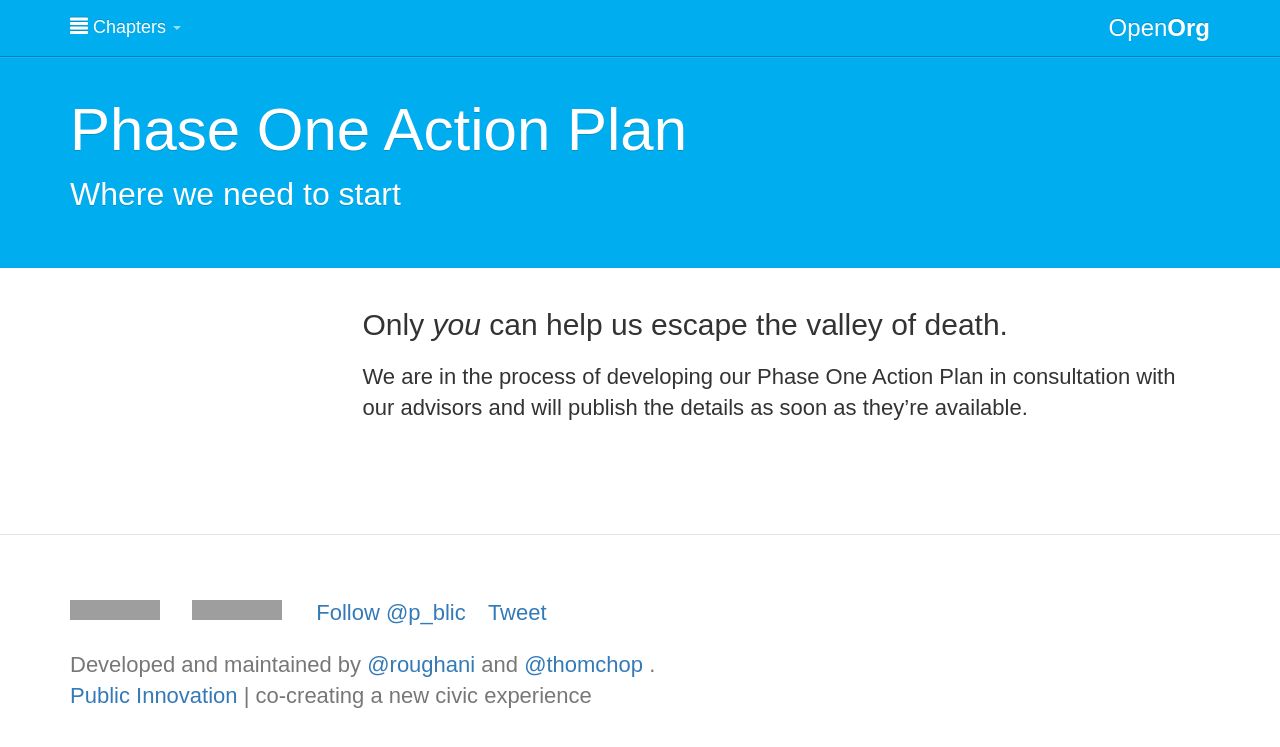
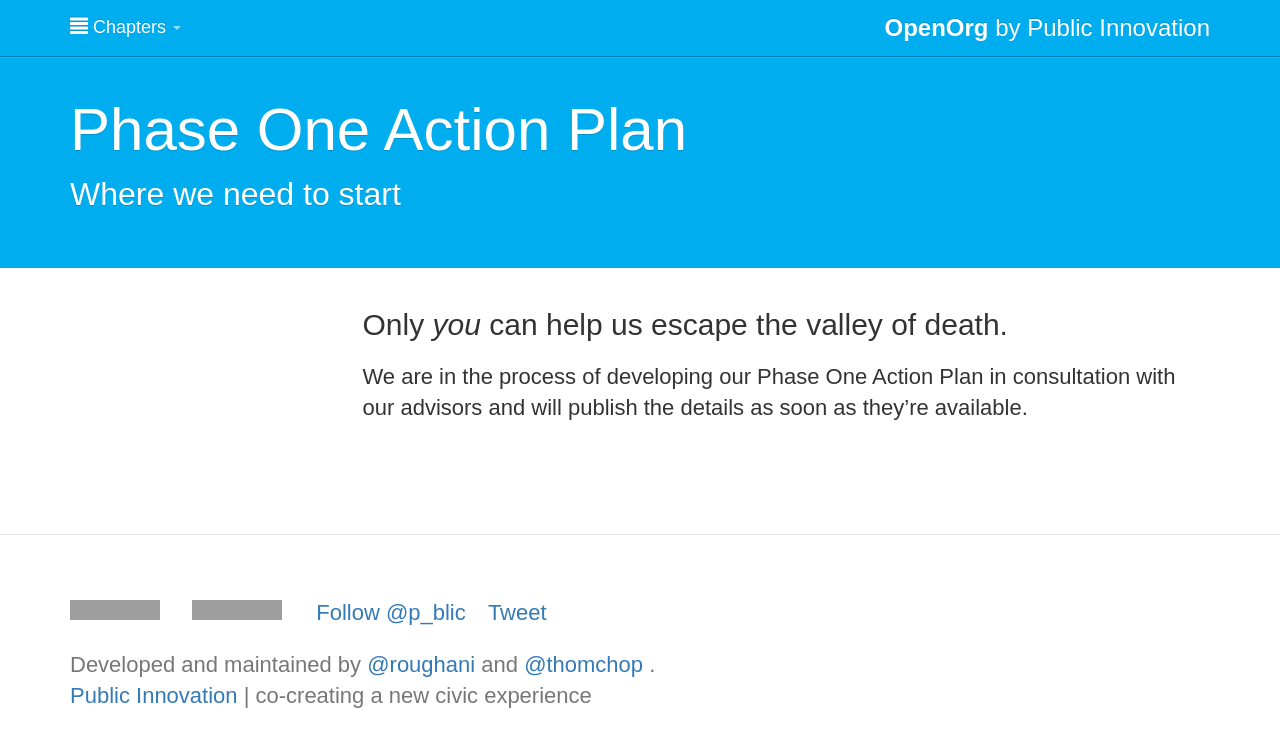
Before and after one commit to publicinnovation/openorg, a Jekyll site: the page built from chapters/6_phase-one-action-plan.md, in a window 1280 px wide. Shown: the top 747 px of the page. Built offline with Jekyll 4.4.1, drawn with Linux system fonts in a browser that asks for light colours; nearby versions of some CDN libraries; Markdown is read by kramdown in place of the engine named in the settings; comment, search, counter and statistics services are not loaded; grey boxes are pictures that could not be loaded.

Commit message:
change navbar branding

```diff
--- a/_includes/topbar-nav.html
+++ b/_includes/topbar-nav.html
@@ -52,7 +52,7 @@
     <ul class="nav navbar-nav navbar-right">
       <li>
         <h3 class="navbar-text">
-          Open<strong>Org</strong>
+          <strong>OpenOrg</strong> by Public Innovation
         </h3>
       </li>
     </ul>
```
